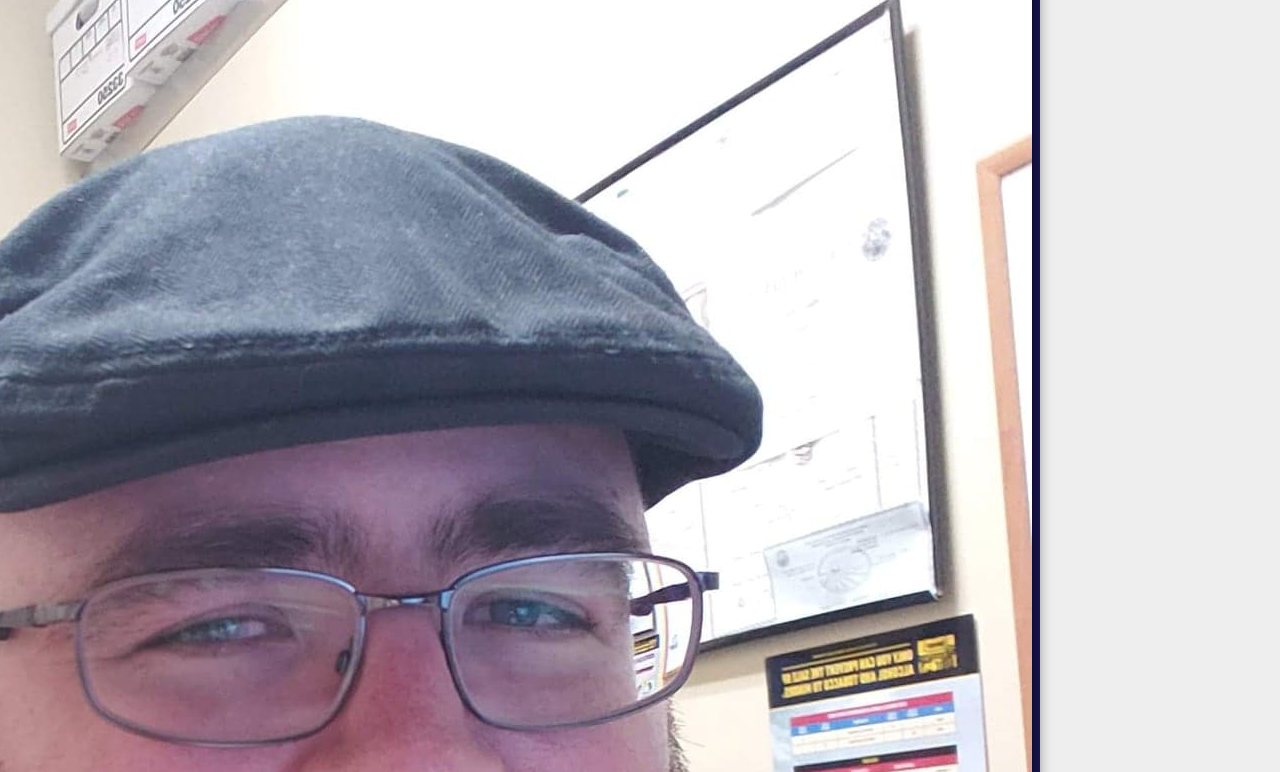
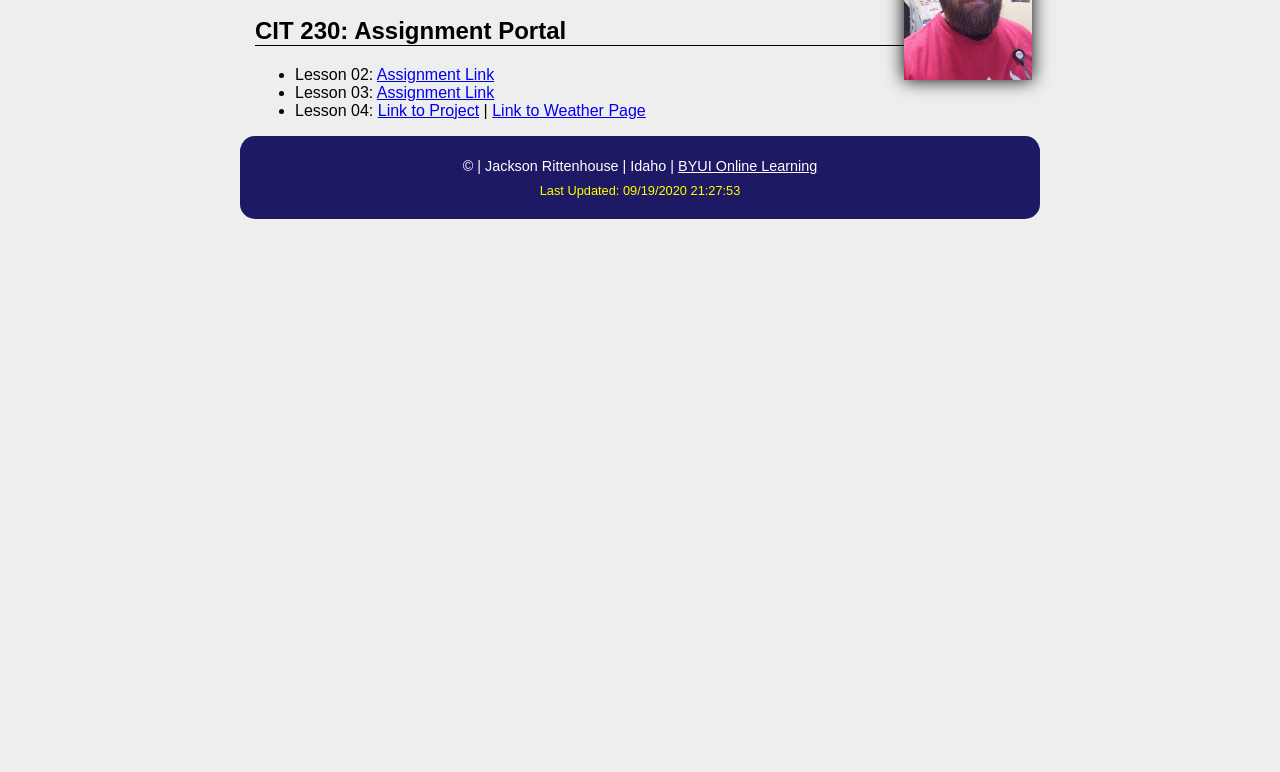
Before and after one commit to Faeranduil/Faeranduil.github.io, a plain HTML site: page index.html in a window 1280 px wide. Shown: the part 107-879 px from the top of the page. After the commit the page ends 800 px from the top, so only its background shows below. Drawn offline with Linux system fonts and the light colour scheme.

Commit message:
picture size

```diff
--- a/css/stylesheet.css
+++ b/css/stylesheet.css
@@ -25,6 +25,7 @@ main h2 {
 .profile {
     float: right;
     box-shadow: 0 0 17px black;
+    max-width: 8em;
 }
 footer a, footer a:link, footer a:visited, footer a:hover, footer a:active, footer a:focus {
     color: white;
```
